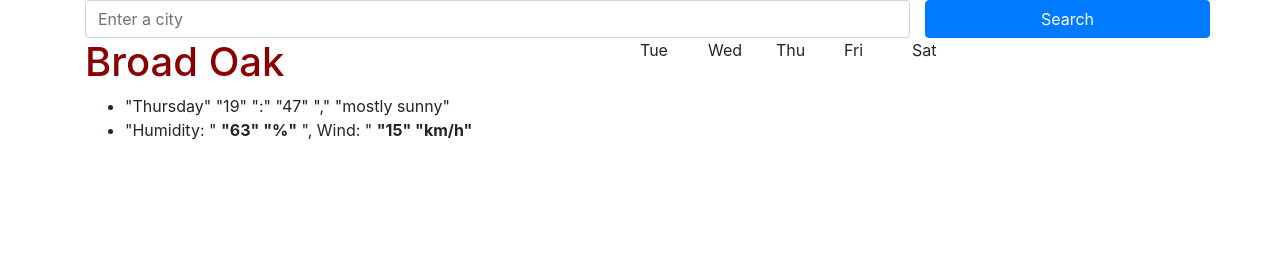
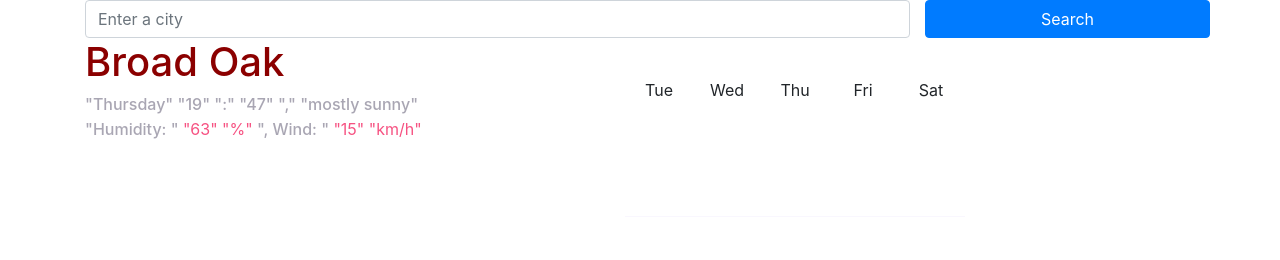
Before and after one commit to Stasy13/Vanilla-Weather-App, a plain HTML site: page index.html in a window 1280 px wide. Drawn offline with nearby package versions, Linux system fonts and the light colour scheme.

Commit message:
Added styles css

```diff
--- a/src/style.css
+++ b/src/style.css
@@ -1,3 +1,44 @@
 h1 {
   color: darkred;
 }
+
+.WeatherForecast {
+  text-align: center;
+  margin: 40px 0;
+  border-bottom: 1px solid #f9f7fe;
+  padding-bottom: 50px;
+}
+
+.Weather ul {
+  margin: 0;
+  padding: 0;
+}
+
+.Weather li {
+  font-weight: 500;
+  margin-bottom: 5px;
+  color: rgba(39, 33, 66, 0.4);
+  font-size: 16px;
+  line-height: 20px;
+  list-style: none;
+}
+
+.Weather li strong {
+  color: #f65282;
+  font-weight: normal;
+}
+
+.Weather .temperature {
+  font-weight: bold;
+  color: rgb(33, 33, 33);
+  margin-left: 5px;
+  font-weight: 400;
+  margin-left: 10px;
+  font-weight: bold;
+  font-size: 80px;
+  line-height: 1;
+}
+
+.Weather canvas {
+  margin: 10px 0;
+}
```
